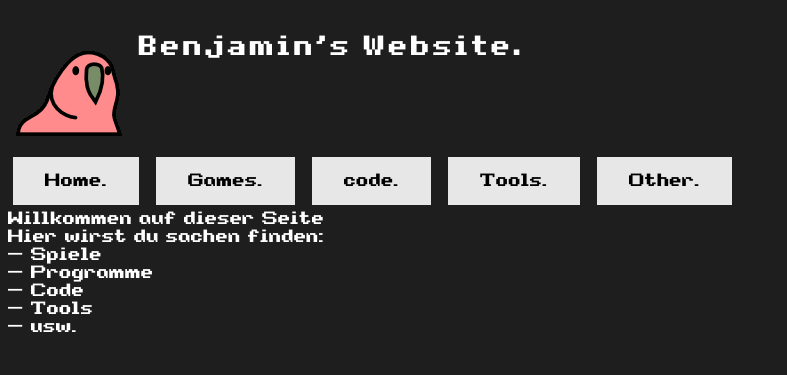
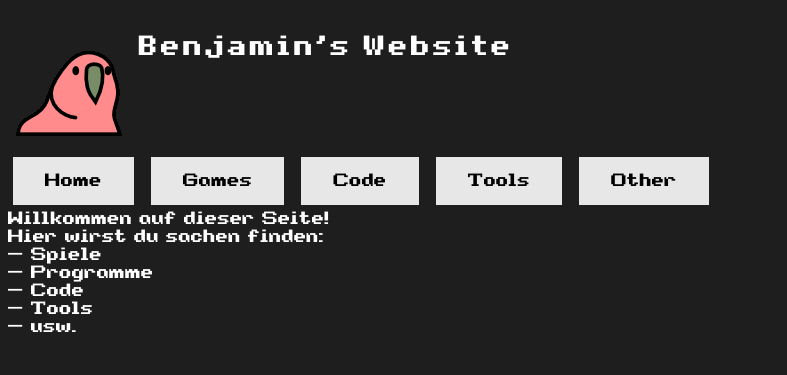
Before and after one commit to BiberGames/303, a plain HTML site: page index.html in a window 1280 px wide. Shown: the whole page, without its empty margins (0-787 px from the left). Drawn offline with Linux system fonts and the light colour scheme.

Commit message:
Update index.html

```diff
--- a/index.html
+++ b/index.html
@@ -48,7 +48,7 @@ font-family: BOLD;
 <body>
 <div>
 <img class="title" src="icon.gif" loop=infinite />
-<h1 class="title">Benjamin's Website.</h1>
+<h1 class="title">Benjamin's Website</h1>
 <br />
 <br />
 <br />
@@ -58,15 +58,15 @@ font-family: BOLD;
 <br />
 <br />
 
-<a href="index.html" class="button">Home.</a>
-<a href="games.html" class="button">Games.</a>
-<a href="code.html" class="button">code.</a>
-<a href="tools.html" class="button">Tools.</a>
-<a href="other.html" class="button">Other.</a>
+<a href="index.html" class="button">Home</a>
+<a href="games.html" class="button">Games</a>
+<a href="code.html" class="button">Code</a>
+<a href="tools.html" class="button">Tools</a>
+<a href="other.html" class="button">Other</a>
 
 
 <br />
-Willkommen auf dieser Seite<br />
+Willkommen auf dieser Seite!<br />
 Hier wirst du sachen finden:<br />
  - Spiele<br />
  - Programme<br />
```
